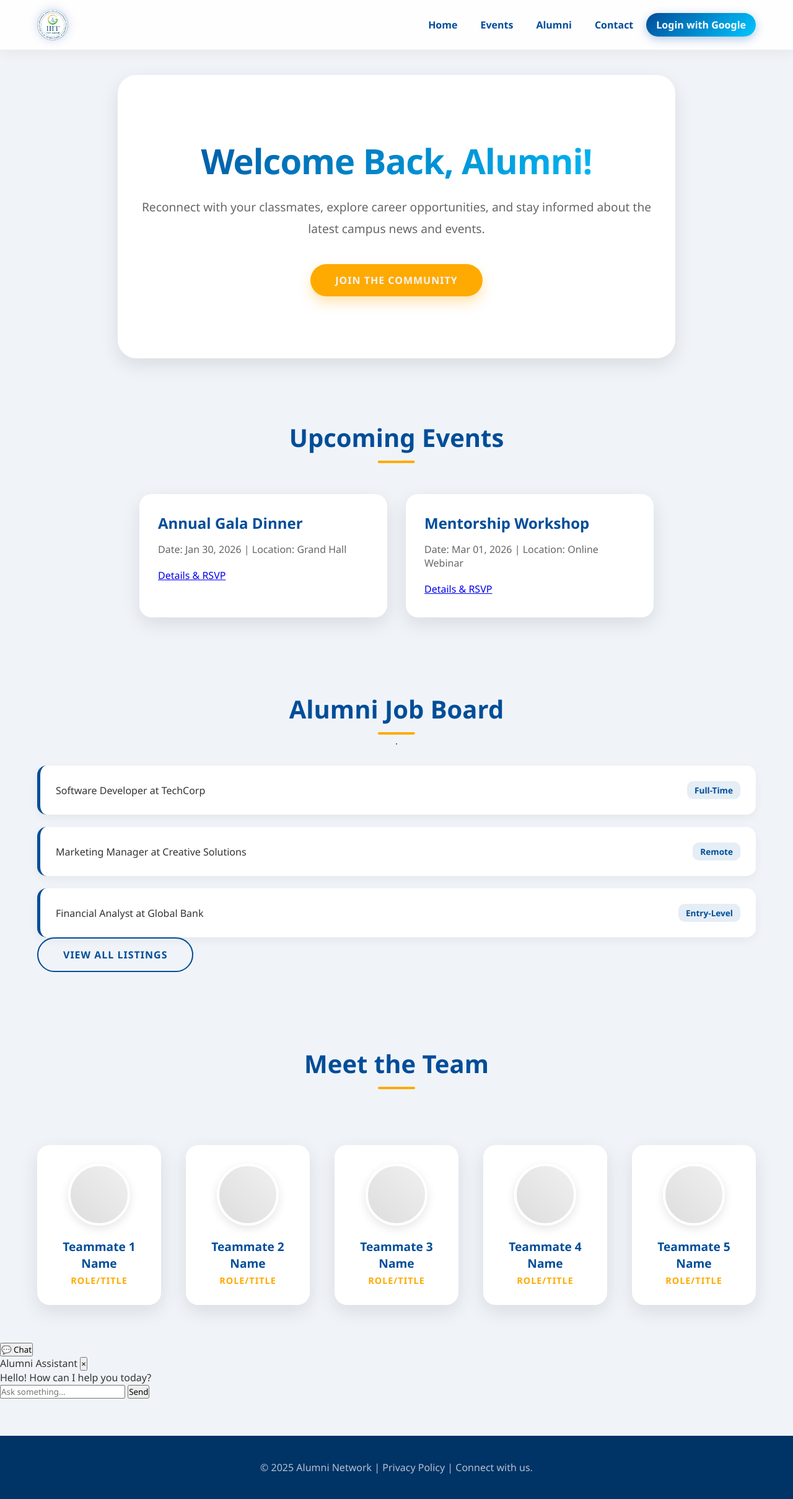
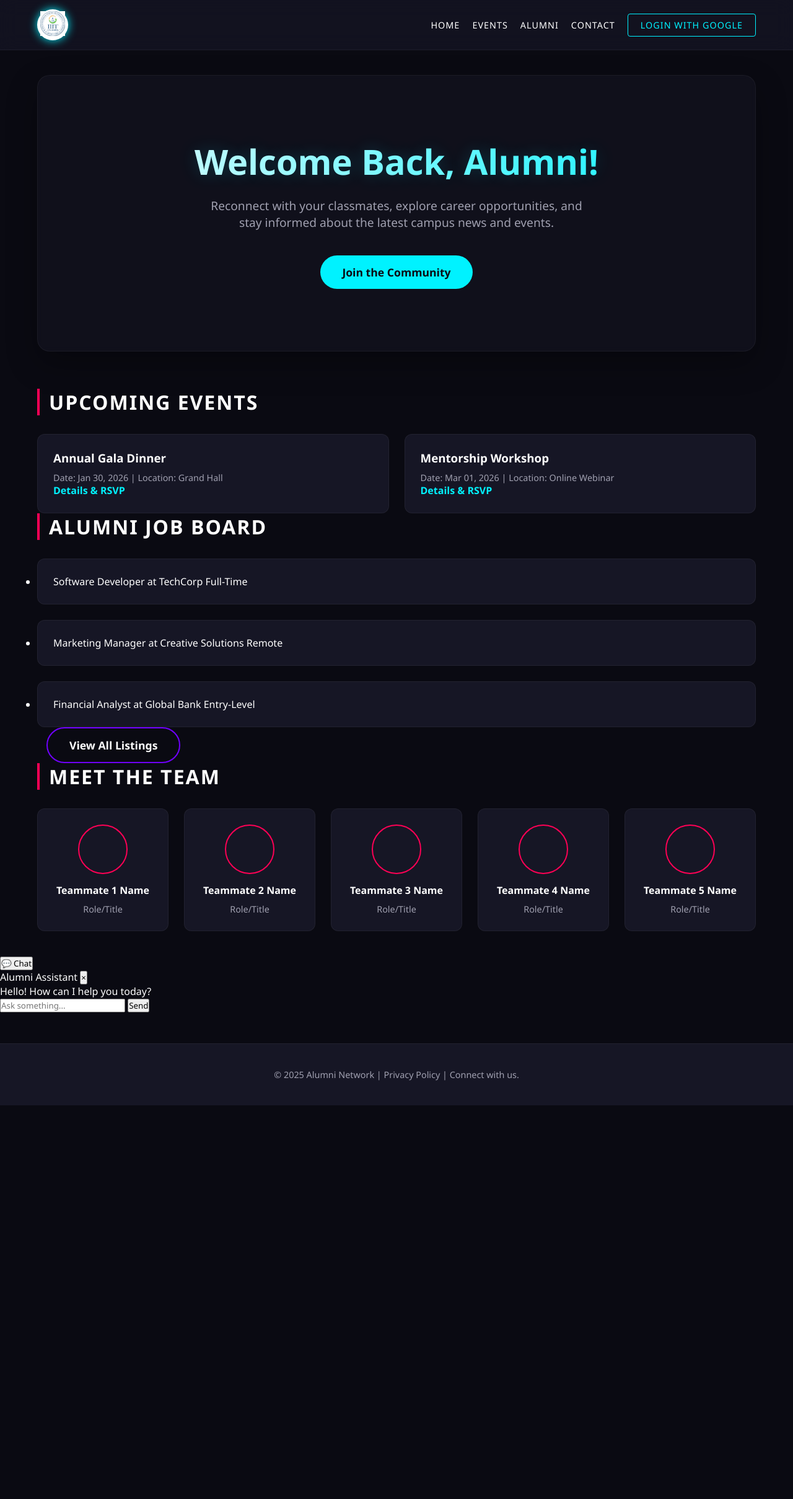
Before and after one commit to sathvik70004-cmyk/Alumni_portal, a Flask app: page / in a window 1280 px wide. Shown: the whole page at 62% size. After the commit the page ends 1783 px from the top, so only its background shows below. Run offline with Flask 3, Linux system fonts and the light colour scheme; data comes from the database, SQL or seed files in the repository.

Commit message:
Update style.css

```diff
--- a/app/static/css/style.css
+++ b/app/static/css/style.css
@@ -1,193 +1,139 @@
-/* --- GLOBAL VARIABLES & RESET --- */
+/* --- GLOBAL VARIABLES (ULTRA-MODERN DARK THEME) --- */
 :root {
-    /* Light Mode Variables (Default) */
-    --primary: #004d99;
-    --primary-dark: #003366;
-    --accent: #ffaa00;
-    --accent-hover: #e69500;
-    --bg-light: #f0f4f8;
-    --text-main: #333;
-    --text-light: #666;
-    --white: #ffffff;
-    --glass: rgba(255, 255, 255, 0.9);
-    --shadow: 0 10px 30px rgba(0, 0, 0, 0.1);
-    --gradient: linear-gradient(135deg, #004d99 0%, #00c6ff 100%);
-    --card-bg: #ffffff;
-    --border-color: #eee;
-
-    /* Blob Colors */
-    --blob-color-1: rgba(0, 77, 153, 0.4);
-    --blob-color-2: rgba(255, 170, 0, 0.4);
-    --blob-color-3: rgba(0, 198, 255, 0.4);
-}
-
-[data-theme="dark"] {
-    /* Dark Mode Variables */
-    --primary: #4da3ff; /* Lighter blue for dark bg */
-    --primary-dark: #001a33;
-    --accent: #ffcc00;
-    --accent-hover: #ffaa00;
-    --bg-light: #1a1a2e; /* Dark background */
-    --text-main: #e0e0e0;
-    --text-light: #a0a0a0;
-    --white: #16213e; /* Dark card background */
-    --glass: rgba(22, 33, 62, 0.9);
-    --shadow: 0 10px 30px rgba(0, 0, 0, 0.5);
-    --gradient: linear-gradient(135deg, #0f3460 0%, #533483 100%);
-    --card-bg: #1f2b4d;
-    --border-color: #2a3b55;
-
-     /* Blob Colors for Dark Mode */
-    --blob-color-1: rgba(77, 163, 255, 0.3);
-    --blob-color-2: rgba(255, 204, 0, 0.3);
-    --blob-color-3: rgba(83, 52, 131, 0.5);
+    --bg-dark: #0a0a12;      /* Deep space black */
+    --bg-card: #161625;      /* Slightly lighter dark for cards */
+    --primary: #00f2ff;      /* Cyan Neon */
+    --primary-dim: rgba(0, 242, 255, 0.1);
+    --secondary: #7000ff;    /* Cyber Purple */
+    --accent: #ff0055;       /* Neon Pink */
+    --text-main: #ffffff;
+    --text-muted: #a0a0b0;
+    --glass: rgba(22, 22, 37, 0.7);
+    --border: rgba(255, 255, 255, 0.05);
+    --glow: 0 0 20px rgba(0, 242, 255, 0.3);
 }
 
 * {
     margin: 0;
     padding: 0;
     box-sizing: border-box;
-    font-family: 'Segoe UI', Tahoma, Geneva, Verdana, sans-serif;
-    cursor: none; /* Hide default cursor for custom one */
+    font-family: 'Orbitron', 'Segoe UI', sans-serif; /* Techy font if available, else standard */
+    cursor: none; /* HIDE DEFAULT CURSOR */
 }
 
 body {
-    background-color: var(--bg-light);
+    background-color: var(--bg-dark);
     color: var(--text-main);
     overflow-x: hidden;
-    /* Intricate Pattern Overlay */
-    background-image:
-        radial-gradient(var(--text-light) 1px, transparent 1px),
-        radial-gradient(var(--text-light) 1px, transparent 1px);
-    background-size: 40px 40px;
-    background-position: 0 0, 20px 20px;
-    background-attachment: fixed;
-    opacity: 1; /* Ensure visibility */
-    transition: background-color 0.3s ease, color 0.3s ease;
+    min-height: 100vh;
+    position: relative;
 }
 
 /* --- CUSTOM CURSOR --- */
-.cursor-dot,
-.cursor-outline {
+.cursor-dot {
+    width: 8px;
+    height: 8px;
+    background-color: var(--primary);
     position: fixed;
     top: 0;
     left: 0;
-    transform: translate(-50%, -50%);
     border-radius: 50%;
     z-index: 9999;
     pointer-events: none;
-}
-
-.cursor-dot {
-    width: 8px;
-    height: 8px;
-    background-color: var(--accent);
+    box-shadow: 0 0 10px var(--primary);
 }
 
 .cursor-outline {
     width: 40px;
     height: 40px;
     border: 2px solid var(--primary);
+    position: fixed;
+    top: 0;
+    left: 0;
+    border-radius: 50%;
+    z-index: 9998;
+    pointer-events: none;
     transition: width 0.2s, height 0.2s, background-color 0.2s;
 }
 
-/* Cursor Hover Effect */
-body:hover .cursor-outline {
-    opacity: 1;
+/* Hover state for cursor */
+body:hover .cursor-outline { opacity: 1; }
+
+/* Expand cursor on interactive elements */
+a:hover ~ .cursor-outline,
+button:hover ~ .cursor-outline,
+.cta-button:hover ~ .cursor-outline {
+    width: 60px;
+    height: 60px;
+    background-color: var(--primary-dim);
+    border-color: transparent;
+    mix-blend-mode: screen;
 }
 
-a:hover ~ .cursor-outline,
-button:hover ~ .cursor-outline,
-.cta-button:hover ~ .cursor-outline,
-.login-button:hover ~ .cursor-outline {
-    width: 60px;
-    height: 60px;
-    background-color: rgba(0, 77, 153, 0.1);
-    border-color: transparent;
-}
 
-/* --- FLOATING BLOBS (Lava Lamp Effect) --- */
+/* --- BACKGROUND BLOBS (Lava Lamp) --- */
 .blob-container {
     position: fixed;
     top: 0;
     left: 0;
     width: 100%;
     height: 100%;
-    z-index: -1;
+    z-index: -1; /* Behind everything */
     overflow: hidden;
-    pointer-events: none;
+    background: var(--bg-dark); /* Base background */
 }
 
 .blob {
     position: absolute;
     border-radius: 50%;
-    filter: blur(60px);
+    filter: blur(80px); /* Strong blur for lava effect */
     opacity: 0.6;
-    animation: floatBlob 20s infinite ease-in-out alternate;
+    animation: float 10s infinite alternate ease-in-out;
 }
 
 .blob-1 {
     top: 10%;
     left: 10%;
-    width: 300px;
-    height: 300px;
-    background: var(--blob-color-1);
-    animation-delay: 0s;
+    width: 400px;
+    height: 400px;
+    background: var(--secondary);
+    animation-duration: 15s;
 }
 
 .blob-2 {
-    top: 60%;
-    right: 15%;
-    width: 400px;
-    height: 400px;
-    background: var(--blob-color-2);
+    bottom: 20%;
+    right: 10%;
+    width: 300px;
+    height: 300px;
+    background: var(--primary);
+    animation-duration: 12s;
+    animation-delay: -2s;
+}
+
+.blob-3 {
+    bottom: -10%;
+    left: 30%;
+    width: 350px;
+    height: 350px;
+    background: var(--accent);
+    animation-duration: 18s;
     animation-delay: -5s;
 }
 
-.blob-3 {
-    bottom: 10%;
-    left: 20%;
-    width: 250px;
-    height: 250px;
-    background: var(--blob-color-3);
-    animation-delay: -10s;
+@keyframes float {
+    from { transform: translate(0, 0) scale(1); }
+    to { transform: translate(40px, -40px) scale(1.1); }
 }
 
-@keyframes floatBlob {
-    0% { transform: translate(0, 0) scale(1); }
-    33% { transform: translate(30px, -50px) scale(1.1); }
-    66% { transform: translate(-20px, 20px) scale(0.9); }
-    100% { transform: translate(0, 0) scale(1); }
-}
-
-/* --- UTILITY CLASSES FOR ANIMATIONS --- */
-.fade-in-up {
-    opacity: 0;
-    transform: translateY(30px);
-    animation: fadeInUp 0.8s cubic-bezier(0.2, 0.8, 0.2, 1) forwards;
-}
-
-.delay-100 { animation-delay: 0.1s; }
-.delay-200 { animation-delay: 0.2s; }
-.delay-300 { animation-delay: 0.3s; }
-
-@keyframes fadeInUp {
-    to {
-        opacity: 1;
-        transform: translateY(0);
-    }
-}
 
 /* --- HEADER & NAV --- */
 header {
     background: var(--glass);
-    backdrop-filter: blur(10px);
+    backdrop-filter: blur(15px);
     position: sticky;
     top: 0;
-    z-index: 1000;
-    border-bottom: 1px solid var(--border-color);
-    box-shadow: 0 5px 20px rgba(0, 0, 0, 0.05);
-    transition: all 0.3s ease;
+    z-index: 100;
+    border-bottom: 1px solid var(--border);
 }
 
 nav {
@@ -203,392 +149,162 @@ nav {
     width: 50px;
     height: 50px;
     border-radius: 50%;
-    overflow: hidden;
-    box-shadow: 0 0 15px rgba(0, 77, 153, 0.2);
-    transition: transform 0.3s ease;
+    background: #fff; /* Keep logo bg white for visibility */
+    display: flex;
+    align-items: center;
+    justify-content: center;
+    box-shadow: 0 0 15px var(--primary);
+}
+.logo img { height: 40px; width: auto; }
+
+nav ul { display: flex; list-style: none; gap: 20px; }
+
+nav ul li a {
+    color: var(--text-main);
+    text-decoration: none;
+    font-weight: 500;
+    text-transform: uppercase;
+    letter-spacing: 1px;
+    font-size: 0.9em;
+    position: relative;
+    transition: color 0.3s;
 }
 
-.logo:hover {
-    transform: rotate(10deg) scale(1.1);
-}
-
-.logo img {
-    width: 100%;
-    height: 100%;
-    object-fit: cover;
-}
-
-nav ul {
-    display: flex;
-    list-style: none;
-    gap: 5px;
-    align-items: center; /* Vertically center items */
-}
-
-nav ul li a {
-    text-decoration: none;
+nav ul li a:hover {
     color: var(--primary);
-    font-weight: 600;
-    padding: 8px 16px;
-    border-radius: 20px;
-    transition: all 0.3s ease;
-    position: relative;
-}
-
-nav ul li a:not(.login-button)::after {
-    content: '';
-    position: absolute;
-    bottom: 5px;
-    left: 50%;
-    width: 0;
-    height: 2px;
-    background: var(--accent);
-    transition: all 0.3s ease;
-    transform: translateX(-50%);
-}
-
-nav ul li a:not(.login-button):hover::after {
-    width: 80%;
+    text-shadow: 0 0 10px var(--primary);
 }
 
 .login-button {
-    background: var(--gradient);
-    color: white !important;
-    box-shadow: 0 4px 15px rgba(0, 77, 153, 0.3);
+    border: 1px solid var(--primary);
+    padding: 8px 20px;
+    border-radius: 4px;
+    color: var(--primary);
+    transition: all 0.3s;
+}
+.login-button:hover {
+    background: var(--primary);
+    color: var(--bg-dark);
+    box-shadow: 0 0 20px var(--primary);
 }
 
-.login-button:hover {
-    transform: translateY(-2px);
-    box-shadow: 0 6px 20px rgba(0, 77, 153, 0.4);
-}
-
-/* Theme Toggle Button */
-#theme-toggle {
-    background: transparent;
-    border: 2px solid var(--primary);
-    color: var(--primary);
-    padding: 8px;
-    border-radius: 50%;
-    cursor: none; /* Use custom cursor */
-    margin-left: 15px;
-    font-size: 1.2rem;
-    transition: all 0.3s ease;
-    display: flex;
-    align-items: center;
-    justify-content: center;
-    width: 40px;
-    height: 40px;
-}
-
-#theme-toggle:hover {
-    background: var(--primary);
-    color: var(--bg-light);
-    transform: rotate(180deg);
-}
-
-.menu-toggle {
-    display: none;
-    font-size: 1.5rem;
-    color: var(--primary);
-    cursor: none; /* Use custom cursor */
-}
 
 /* --- HERO SECTION --- */
+main { max-width: 1200px; margin: 0 auto; padding: 40px 20px; position: relative; z-index: 1; }
+
 #hero {
     text-align: center;
     padding: 100px 20px;
-    max-width: 900px;
-    margin: 40px auto;
-    background: var(--card-bg);
-    border-radius: 30px;
-    box-shadow: var(--shadow);
-    position: relative;
-    overflow: hidden;
-    /* Intricate Pattern for Hero */
-    background-image: repeating-linear-gradient(45deg, transparent, transparent 10px, rgba(var(--primary), 0.05) 10px, rgba(var(--primary), 0.05) 20px);
-}
-
-/* Shiny effect on Hero */
-#hero::before {
-    content: '';
-    position: absolute;
-    top: 0;
-    left: -100%;
-    width: 50%;
-    height: 100%;
-    background: linear-gradient(to right, transparent, rgba(255,255,255,0.4), transparent); /* More subtle in dark mode */
-    transform: skewX(-25deg);
-    animation: shine 6s infinite;
-    pointer-events: none;
-}
-
-@keyframes shine {
-    0% { left: -100%; }
-    20% { left: 200%; }
-    100% { left: 200%; }
+    background: rgba(22, 22, 37, 0.5);
+    border: 1px solid var(--border);
+    border-radius: 20px;
+    backdrop-filter: blur(5px);
+    margin-bottom: 60px;
+    box-shadow: 0 20px 50px rgba(0,0,0,0.3);
 }
 
 #hero h1 {
-    font-size: 3.5rem;
-    background: var(--gradient);
+    font-size: 3.5em;
+    margin-bottom: 20px;
+    background: linear-gradient(to right, #fff, var(--primary));
     -webkit-background-clip: text;
     -webkit-text-fill-color: transparent;
-    margin-bottom: 20px;
-    letter-spacing: -1px;
+    text-shadow: 0 0 30px rgba(0, 242, 255, 0.2);
 }
 
 #hero p {
-    font-size: 1.2rem;
-    color: var(--text-light);
-    margin-bottom: 40px;
-    line-height: 1.8;
+    font-size: 1.2em;
+    color: var(--text-muted);
+    max-width: 600px;
+    margin: 0 auto 40px;
 }
 
 .cta-button {
-    display: inline-block;
-    padding: 15px 40px;
-    background: var(--accent);
-    color: var(--bg-light); /* Text color contrasts with accent */
-    font-weight: 800;
-    text-transform: uppercase;
-    letter-spacing: 1px;
+    background: var(--primary);
+    color: var(--bg-dark);
+    padding: 15px 35px;
     border-radius: 50px;
     text-decoration: none;
-    box-shadow: 0 10px 20px rgba(255, 170, 0, 0.3);
-    transition: all 0.3s cubic-bezier(0.175, 0.885, 0.32, 1.275); /* Bouncy effect */
-    border: none;
+    font-weight: bold;
+    font-size: 1.1em;
+    transition: transform 0.3s, box-shadow 0.3s;
+    display: inline-block;
 }
-
 .cta-button:hover {
-    transform: scale(1.05) translateY(-3px);
-    box-shadow: 0 15px 30px rgba(255, 170, 0, 0.4);
-    background: var(--accent-hover);
+    transform: scale(1.05);
+    box-shadow: 0 0 30px var(--primary);
 }
 
 .cta-button.secondary {
     background: transparent;
-    border: 2px solid var(--primary);
-    color: var(--primary);
-    box-shadow: none;
+    border: 2px solid var(--secondary);
+    color: var(--text-main);
+    margin-left: 15px;
+}
+.cta-button.secondary:hover {
+    background: var(--secondary);
+    box-shadow: 0 0 30px var(--secondary);
 }
 
-.cta-button.secondary:hover {
-    background: var(--primary);
-    color: var(--bg-light);
+
+/* --- CARDS (Events, Jobs, Team) --- */
+section h2 {
+    font-size: 2em;
+    margin-bottom: 30px;
+    border-left: 4px solid var(--accent);
+    padding-left: 15px;
+    text-transform: uppercase;
+    letter-spacing: 2px;
 }
 
-/* --- EVENTS SECTION --- */
-section {
-    padding: 60px 20px;
-    max-width: 1200px;
-    margin: 0 auto;
+.events-wrapper, .team-grid, #jobs ul {
+    display: grid;
+    gap: 25px;
+}
+.events-wrapper { grid-template-columns: repeat(auto-fit, minmax(300px, 1fr)); }
+.team-grid { grid-template-columns: repeat(auto-fit, minmax(180px, 1fr)); }
+
+.event-card, .team-member, #jobs ul li {
+    background: var(--bg-card);
+    border: 1px solid var(--border);
+    padding: 25px;
+    border-radius: 12px;
+    transition: transform 0.3s, border-color 0.3s;
 }
 
-section h2 {
-    font-size: 2.5rem;
-    text-align: center;
-    margin-bottom: 50px;
-    color: var(--primary);
-    position: relative;
-    display: inline-block;
-    left: 50%;
-    transform: translateX(-50%);
+.event-card:hover, .team-member:hover, #jobs ul li:hover {
+    transform: translateY(-5px);
+    border-color: var(--primary);
+    box-shadow: 0 10px 30px rgba(0,0,0,0.3);
 }
 
-section h2::after {
-    content: '';
-    display: block;
-    width: 60px;
-    height: 4px;
-    background: var(--accent);
-    margin: 10px auto 0;
-    border-radius: 2px;
-}
+.event-card h3, .team-member h4 { color: var(--text-main); margin-bottom: 10px; }
+.event-card p, .team-member p { color: var(--text-muted); font-size: 0.9em; }
+.event-card a { color: var(--primary); text-decoration: none; font-weight: bold; }
 
-.events-wrapper {
-    display: flex;
-    gap: 30px;
-    justify-content: center;
-    flex-wrap: wrap;
-}
-
-.event-card {
-    background: var(--card-bg);
-    flex: 1;
-    min-width: 300px;
-    max-width: 400px;
-    padding: 30px;
-    border-radius: 20px;
-    box-shadow: var(--shadow);
-    transition: all 0.4s ease;
-    border-bottom: 5px solid transparent;
-    position: relative;
-    overflow: hidden;
-}
-
-.event-card:hover {
-    transform: translateY(-10px);
-    border-bottom-color: var(--accent);
-    box-shadow: 0 20px 40px rgba(0, 0, 0, 0.2);
-}
-
-.event-card h3 {
-    color: var(--primary);
-    font-size: 1.5rem;
-    margin-bottom: 15px;
-}
-
-.event-card p {
-    color: var(--text-light);
-    margin-bottom: 20px;
-}
-
-/* --- JOB BOARD --- */
-#jobs ul {
-    list-style: none;
-    display: grid;
-    gap: 20px;
-}
-
-#jobs ul li {
-    background: var(--card-bg);
-    padding: 25px;
-    border-radius: 15px;
-    display: flex;
-    justify-content: space-between;
-    align-items: center;
-    box-shadow: 0 5px 15px rgba(0,0,0,0.05);
-    transition: all 0.3s ease;
-    border-left: 5px solid var(--primary);
-}
-
-#jobs ul li:hover {
-    transform: translateX(10px);
-    background: var(--card-bg); /* Keep card bg consistent */
-    filter: brightness(1.02); /* Slight brightness boost */
-    box-shadow: 0 8px 25px rgba(0,0,0,0.1);
-}
-
-.job-tag {
-    background: rgba(0, 77, 153, 0.1); /* Use rgba for transparency */
-    color: var(--primary);
-    padding: 5px 12px;
-    border-radius: 10px;
-    font-size: 0.85rem;
-    font-weight: 700;
-}
-
-/* --- TEAM SECTION --- */
-.team-grid {
-    display: grid;
-    grid-template-columns: repeat(auto-fit, minmax(200px, 1fr));
-    gap: 40px;
-    margin-top: 40px;
-}
-
-.team-member {
-    background: var(--card-bg);
-    padding: 30px 20px;
-    border-radius: 20px;
-    text-align: center;
-    transition: all 0.4s ease;
-    position: relative;
-    box-shadow: var(--shadow);
-}
-
-/* Float animation for cards */
-.team-member:hover {
-    transform: translateY(-15px);
-    box-shadow: 0 20px 40px rgba(0, 77, 153, 0.2);
-}
-
+/* Team Photos */
+.team-member { text-align: center; }
 .team-member-photo {
-    width: 100px;
-    height: 100px;
-    margin: 0 auto 20px;
-    border-radius: 50%;
-    background: linear-gradient(45deg, #ddd, #f0f0f0);
-    border: 4px solid var(--card-bg);
-    box-shadow: 0 5px 15px rgba(0,0,0,0.1);
-    display: flex;
-    align-items: center;
-    justify-content: center;
-    font-size: 2rem;
-    color: #bbb;
-    transition: all 0.4s ease;
-}
-
-.team-member:hover .team-member-photo {
-    transform: scale(1.1) rotate(5deg);
-    border-color: var(--accent);
-}
-
-.team-member h4 {
-    font-size: 1.2rem;
-    color: var(--primary);
-    margin-bottom: 5px;
-}
-
-.team-member p {
-    font-size: 0.9rem;
-    color: var(--accent);
-    font-weight: 600;
-    text-transform: uppercase;
-    letter-spacing: 1px;
+    width: 80px; height: 80px; margin: 0 auto 15px;
+    border-radius: 50%; background: var(--glass);
+    border: 2px solid var(--accent);
 }
 
 /* --- FOOTER --- */
 footer {
-    background: var(--primary-dark);
-    color: rgba(255, 255, 255, 0.7);
     text-align: center;
-    padding: 40px 20px;
-    margin-top: 60px;
+    padding: 40px;
+    border-top: 1px solid var(--border);
+    color: var(--text-muted);
+    font-size: 0.9em;
+    margin-top: 50px;
+    background: var(--bg-card);
 }
 
-/* --- RESPONSIVE --- */
+/* --- MOBILE --- */
+.menu-toggle { display: none; color: white; font-size: 24px; }
 @media (max-width: 768px) {
     .menu-toggle { display: block; }
-    nav ul {
-        display: none;
-        position: absolute;
-        top: 100%;
-        left: 0;
-        width: 100%;
-        background: var(--card-bg);
-        flex-direction: column;
-        padding: 20px;
-        box-shadow: 0 10px 20px rgba(0,0,0,0.1);
-    }
+    nav ul { display: none; flex-direction: column; background: var(--bg-card); position: absolute; top: 100%; left: 0; width: 100%; padding: 20px; border-bottom: 1px solid var(--border); }
     nav ul.active { display: flex; }
-    nav ul li a { display: block; width: 100%; text-align: center; }
-    #hero h1 { font-size: 2.5rem; }
-    #jobs ul li { flex-direction: column; align-items: flex-start; gap: 10px; }
 }
-
-/* --- OTHER PAGES (Login, etc) --- */
-.modern-login-card {
-    background: var(--card-bg);
-    padding: 40px;
-    border-radius: 20px;
-    box-shadow: var(--shadow);
-    width: 100%;
-    max-width: 400px;
-    text-align: center;
-    animation: fadeInUp 0.6s ease-out;
-}
-.login-input {
-    width: 100%;
-    padding: 15px;
-    margin: 10px 0;
-    border: 2px solid var(--border-color);
-    border-radius: 10px;
-    background: var(--bg-light);
-    transition: border-color 0.3s;
-    color: var(--text-main);
-}
-.login-input:focus {
-    border-color: var(--primary);
-    outline: none;
-    background: var(--card-bg);
-}
```
